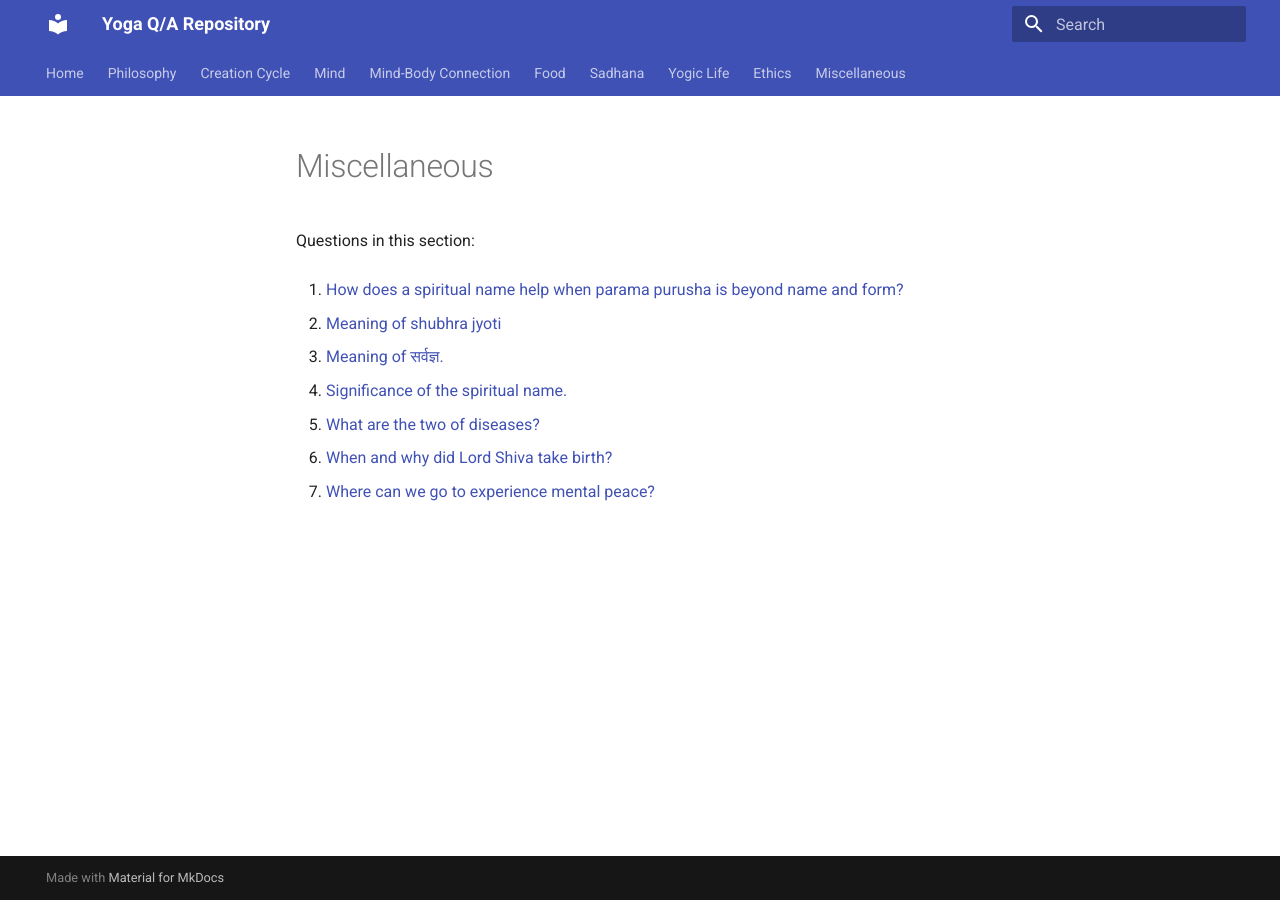
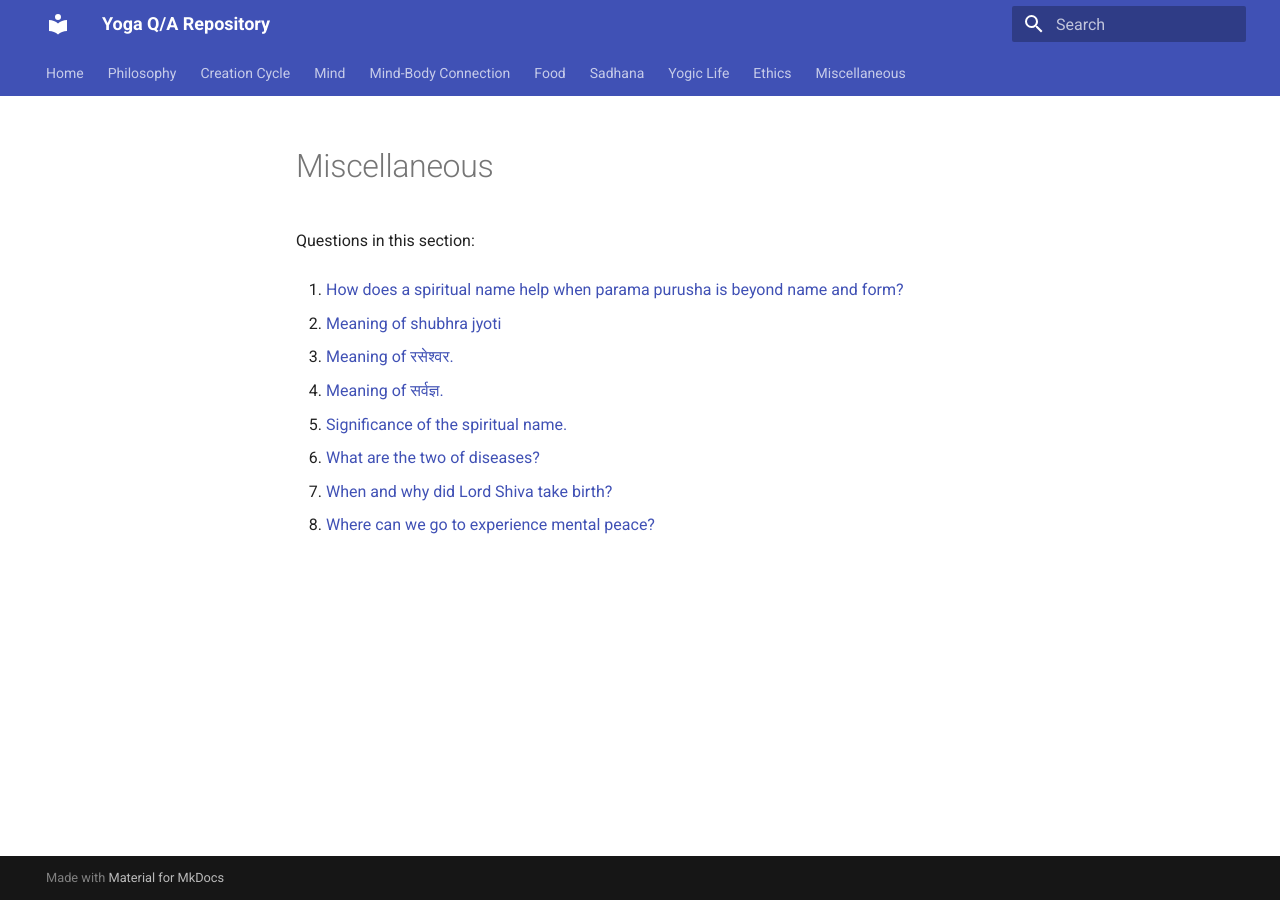
Before and after one commit to yogiclife/yoga-qa, an MkDocs documentation site: the page built from docs/miscellaneous/README.md, in a window 1280 px wide. Built offline with MkDocs 1.6.1 and Material for MkDocs 9.7.7, drawn with Linux system fonts in a browser that asks for light colours.

Commit message:
Update topic indices [skip ci]

```diff
--- a/docs/miscellaneous/README.md
+++ b/docs/miscellaneous/README.md
@@ -6,12 +6,14 @@ Questions in this section:
 
 2. [Meaning of shubhra jyoti](meaning-of-shubhra-jyoti-20260628-133431.md)
 
-3. [Meaning of सर्वज्ञ.](meaning-of-20260628-134144.md)
+3. [Meaning of रसेश्वर.](meaning-of-20260628-134341.md)
 
-4. [Significance of the spiritual name.](significance-of-the-spiritual-name-20260628-125349.md)
+4. [Meaning of सर्वज्ञ.](meaning-of-20260628-134144.md)
 
-5. [What are the two of diseases?](what-are-the-two-of-diseases-20260628-113916.md)
+5. [Significance of the spiritual name.](significance-of-the-spiritual-name-20260628-125349.md)
 
-6. [When and why did Lord Shiva take birth?](when-and-why-did-lord-shiva-take-birth-20260628-123237.md)
+6. [What are the two of diseases?](what-are-the-two-of-diseases-20260628-113916.md)
 
-7. [Where can we go to experience mental peace?](where-can-we-go-to-experience-mental-peace-20260628-115928.md)
+7. [When and why did Lord Shiva take birth?](when-and-why-did-lord-shiva-take-birth-20260628-123237.md)
+
+8. [Where can we go to experience mental peace?](where-can-we-go-to-experience-mental-peace-20260628-115928.md)
```
